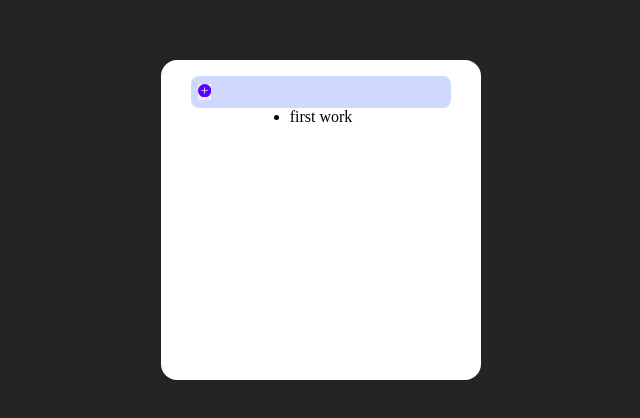
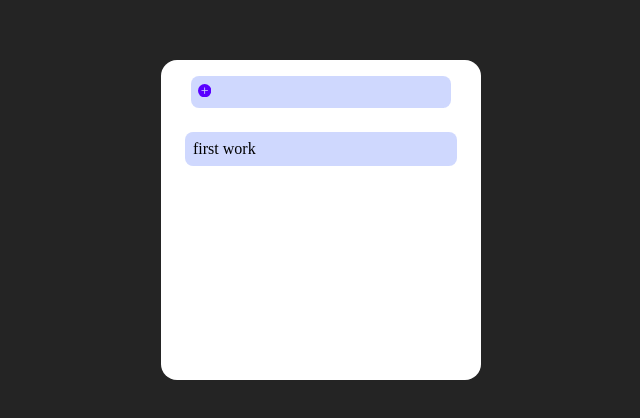
Before and after one commit to Hossein-Haghshenas/fullstack-ToDoList, a React (Create React App) app in the folder client/: page / in a window 1280 px wide. Shown: the part 160-578 px from the top of the page, without its empty margins (319-959 px from the left). Built offline with nearby package versions, Linux system fonts and the light colour scheme.

Commit message:
Create some style

```diff
--- a/client/src/App.css
+++ b/client/src/App.css
@@ -27,4 +27,25 @@
   left: 0.4rem;
   top: 25%;
   color: rgb(89, 0, 255);
+  background: none;
+  cursor: pointer;
 }
+
+.todo-list {
+  width: 100%;
+  margin: 1rem;
+  height: 14rem;
+  overflow-y: auto;
+}
+.todo-list::-webkit-scrollbar {
+  display: none;
+}
+
+.todo-item {
+  padding: 0.5rem;
+  margin: 0.5rem;
+  list-style: none;
+  border-radius: 0.5rem;
+  background: rgba(156, 174, 253, 0.479);
+  overflow-wrap: break-word;
+}
--- a/client/src/index.css
+++ b/client/src/index.css
@@ -5,6 +5,7 @@
   border: none;
   outline: none;
 }
+
 body {
   display: flex;
   justify-content: center;
```
